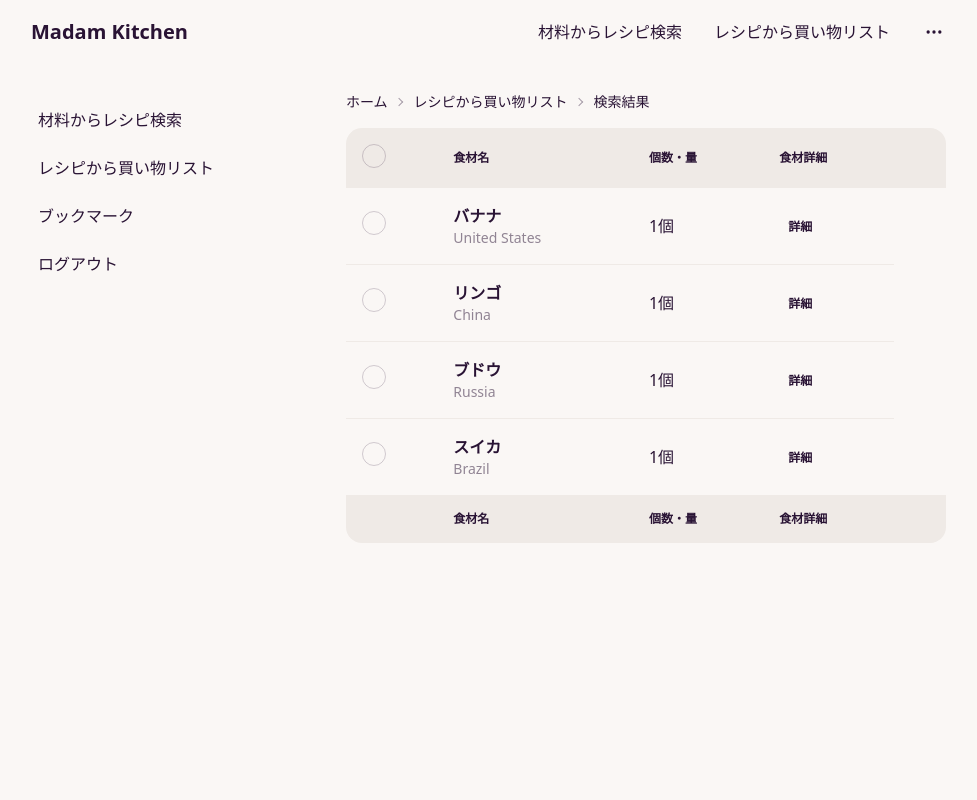
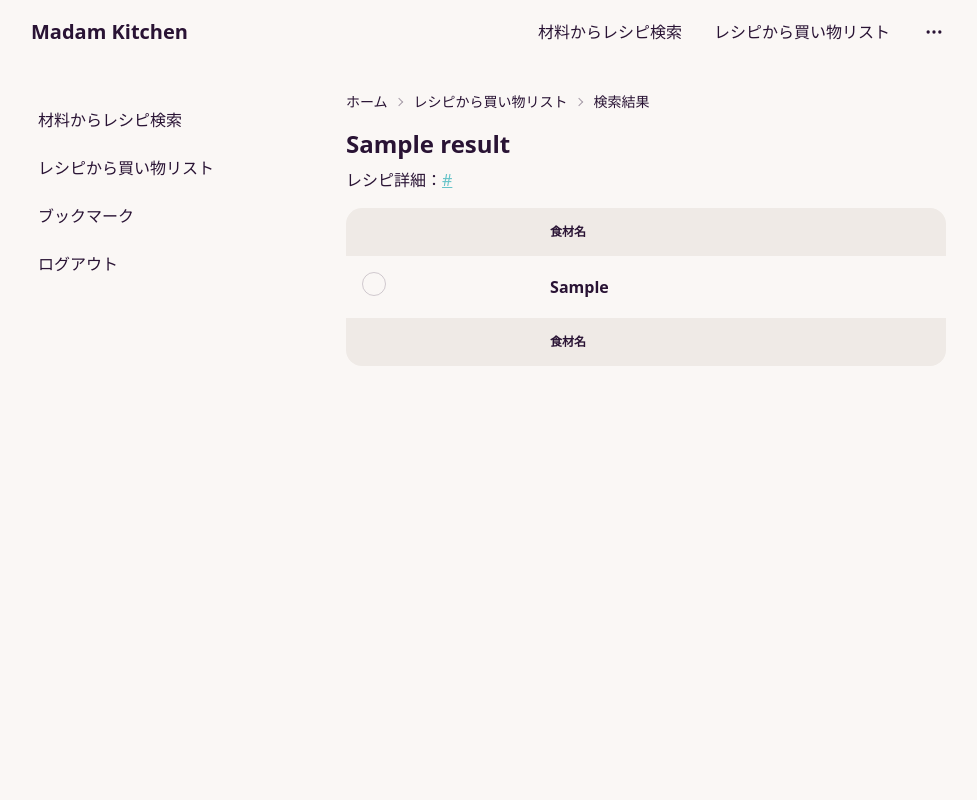
Before and after one commit to Kou0430/A05, a Flask app: template templates/foodlist.html in a window 1280 px wide. Shown: the whole page, without its empty margins (154-1131 px from the left). Run offline with Flask 2, Linux system fonts and the light colour scheme; the template is opened without the code that fills it: most values are stand-ins (such as "Sample title", 1, 10 or a date in 2020); some libraries are stand-ins or nearby versions.

Commit message:
foodlist 実装・検索結果のレシピ重複を解消

```diff
--- a/app.py
+++ b/app.py
@@ -27,7 +27,7 @@ def food_search():
         conn = sqlite3.connect(dbname)
         cur = conn.cursor()
 
-        recipeTitle = request.args.get("q","")
+        searchTitle = request.args.get("q","")
 
         page = 1
         offset = 0
@@ -36,11 +36,12 @@ def food_search():
             page = int(request.args.get("p",""))
             offset = (int(page) - 1) * 10
 
-        recipeAmount = cur.execute("SELECT COUNT(id) FROM recipe WHERE recipe_title LIKE ? ORDER BY id ASC", ('%'+recipeTitle+'%',))
+        recipeAmount = cur.execute("SELECT COUNT(DISTINCT recipe_title) FROM recipe WHERE recipe_title LIKE ? ORDER BY id ASC", ('%'+searchTitle+'%',))
+        recipeAmount = int(recipeAmount.fetchall()[0][0])
 
         result = []
 
-        pageAmount = math.ceil(int(recipeAmount.fetchall()[0][0]) / 10)
+        pageAmount = math.ceil(recipeAmount / 10)
 
         # ページネーション
         pageList = []
@@ -63,23 +64,67 @@ def food_search():
             pageList.append(pageAmount)
         # END ページネーション
 
-        recipeLists = cur.execute("SELECT id, recipe_title, recipe_url, food_image_url, recipe_material FROM recipe WHERE recipe_title LIKE ? ORDER BY id ASC LIMIT 10 OFFSET ?", ('%'+recipeTitle+'%', offset))
+        recipeLists = cur.execute("SELECT id, recipe_title, recipe_url, food_image_url, recipe_material FROM recipe WHERE id IN (SELECT MIN(id) AS id FROM recipe WHERE recipe_title LIKE ? GROUP BY recipe_title ORDER BY id ASC) ORDER BY id ASC LIMIT 10 OFFSET ?", ('%'+searchTitle+'%', offset))
 
         for recipeList in recipeLists.fetchall():
             recipeId = int(recipeList[0])
-            recipe_title = recipeList[1]
-            recipe_url = recipeList[2]
-            food_image_url = recipeList[3]
-            recipe_material = recipeList[4]
+            recipeTitle = recipeList[1]
+            recipeUrl = recipeList[2]
+            foodImageUrl = recipeList[3]
+            recipeMaterial = recipeList[4]
+
+            recipeMaterial = recipeMaterial.replace('[', '')
+            recipeMaterial = recipeMaterial.replace(']', '')
+            recipeMaterial = recipeMaterial.replace('\'', '')
+            recipeMaterial = recipeMaterial.split(",")
+
             dict = {}
-            dict["id"] = recipeId
-            dict["recipe_title"] = recipe_title
-            dict["recipe_url"] = recipe_url
-            dict["food_image_url"] = food_image_url
-            dict["recipe_material"] = recipe_material
+            dict["recipeId"] = recipeId
+            dict["recipeTitle"] = recipeTitle
+            dict["recipeUrl"] = recipeUrl
+            dict["foodImageUrl"] = foodImageUrl
+            dict["recipeMaterial"] = recipeMaterial
             result.append(dict)
 
         # セッションを閉じる
         conn.close()
 
-        return render_template("food-search.html", result=result, recipeTitle=recipeTitle, page=page, pageList=pageList, pageAmount=pageAmount)
+        return render_template("food-search.html", result=result, searchTitle=searchTitle, page=page, pageList=pageList, recipeAmount=recipeAmount, pageAmount=pageAmount)
+
+@app.route("/foodlist", methods=["GET"])
+def foodlist():
+    # メイン関数
+    if request.method == "GET":
+        if not request.args.get("id",""):
+            return render_template("foodlist.html")
+
+        dbname = 'recipe.db'
+        conn = sqlite3.connect(dbname)
+        cur = conn.cursor()
+
+        recipeId = request.args.get("id","")
+
+        recipeDetailByRecipeId = cur.execute("SELECT id, recipe_title, recipe_url, food_image_url, recipe_material FROM recipe WHERE id = ?", (recipeId,))
+
+        recipeDetail = recipeDetailByRecipeId.fetchall()[0]
+
+        recipeId = int(recipeDetail[0])
+        recipeTitle = recipeDetail[1]
+        recipeUrl = recipeDetail[2]
+        foodImageUrl = recipeDetail[3]
+        recipeMaterial = recipeDetail[4]
+
+        recipeMaterial = recipeMaterial.replace('[', '')
+        recipeMaterial = recipeMaterial.replace(']', '')
+        recipeMaterial = recipeMaterial.replace('\'', '')
+        recipeMaterial = recipeMaterial.split(",")
+
+        dict = {}
+        dict["recipeId"] = recipeId
+        dict["recipeTitle"] = recipeTitle
+        dict["recipeUrl"] = recipeUrl
+        dict["foodImageUrl"] = foodImageUrl
+        dict["recipeMaterial"] = recipeMaterial
+        result = dict
+
+        return render_template("foodlist.html", result=result)
--- a/templates/foodlist.html
+++ b/templates/foodlist.html
@@ -83,25 +83,31 @@
               <li>検索結果</li>
             </ul>
           </div>
-
           <div class="overflow-x-auto w-full">
-            <table class="table w-full">
+            <h1 class="font-bold text-2xl">{{ result.recipeTitle }}</h1>
+            <p class="mt-2">レシピ詳細：<a class="link link-primary" href="{{ result.recipeUrl }}" target="_blank">{{ result.recipeUrl }}</a></p>
+            <table class="table w-full mt-4">
               <!-- head -->
               <thead>
                 <tr>
                   <th>
+                    <!--
                     <label>
                       <input type="checkbox" class="checkbox" />
                     </label>
+                    -->
                   </th>
                   <th>食材名</th>
+                  <!--
                   <th>個数・量</th>
                   <th>食材詳細</th>
+                  -->
                   <th></th>
                 </tr>
               </thead>
               <tbody>
                 <!-- row 1 -->
+                {% for material in result.recipeMaterial %}
                 <tr>
                   <th>
                     <label>
@@ -111,90 +117,34 @@
                   <td>
                     <div class="flex items-center space-x-3">
                       <div>
-                        <div class="font-bold">バナナ</div>
-                        <div class="text-sm opacity-50">United States</div>
+                        <div class="font-bold">{{ material }}</div>
+                        <!-- <div class="text-sm opacity-50">United States</div> -->
                       </div>
                     </div>
                   </td>
+                  <!--
                   <td>1個</td>
                   <th>
                     <button class="btn btn-ghost btn-xs">詳細</button>
                   </th>
+                  -->
                 </tr>
-                <!-- row 2 -->
-                <tr>
-                  <th>
-                    <label>
-                      <input type="checkbox" class="checkbox" />
-                    </label>
-                  </th>
-                  <td>
-                    <div class="flex items-center space-x-3">
-                      <div>
-                        <div class="font-bold">リンゴ</div>
-                        <div class="text-sm opacity-50">China</div>
-                      </div>
-                    </div>
-                  </td>
-                  <td>1個</td>
-                  <th>
-                    <button class="btn btn-ghost btn-xs">詳細</button>
-                  </th>
-                </tr>
-                <!-- row 3 -->
-                <tr>
-                  <th>
-                    <label>
-                      <input type="checkbox" class="checkbox" />
-                    </label>
-                  </th>
-                  <td>
-                    <div class="flex items-center space-x-3">
-                      <div>
-                        <div class="font-bold">ブドウ</div>
-                        <div class="text-sm opacity-50">Russia</div>
-                      </div>
-                    </div>
-                  </td>
-                  <td>1個</td>
-                  <th>
-                    <button class="btn btn-ghost btn-xs">詳細</button>
-                  </th>
-                </tr>
-                <!-- row 4 -->
-                <tr>
-                  <th>
-                    <label>
-                      <input type="checkbox" class="checkbox" />
-                    </label>
-                  </th>
-                  <td>
-                    <div class="flex items-center space-x-3">
-                      <div>
-                        <div class="font-bold">スイカ</div>
-                        <div class="text-sm opacity-50">Brazil</div>
-                      </div>
-                    </div>
-                  </td>
-                  <td>1個</td>
-                  <th>
-                    <button class="btn btn-ghost btn-xs">詳細</button>
-                  </th>
-                </tr>
+                {% endfor %}
               </tbody>
               <!-- foot -->
               <tfoot>
                 <tr>
                   <th></th>
                   <th>食材名</th>
+                  <!--
                   <th>個数・量</th>
                   <th>食材詳細</th>
+                  -->
                   <th></th>
                 </tr>
               </tfoot>
             </table>
           </div>
-
           <!-- Page content END -->
         </div>
         <!-- 共通部分（ナビゲーションバー） ここから -->
```
Also changed, not shown: templates/food-search.html (+9 -5 lines), templates/recipe-food.html (+5 -2 lines).
